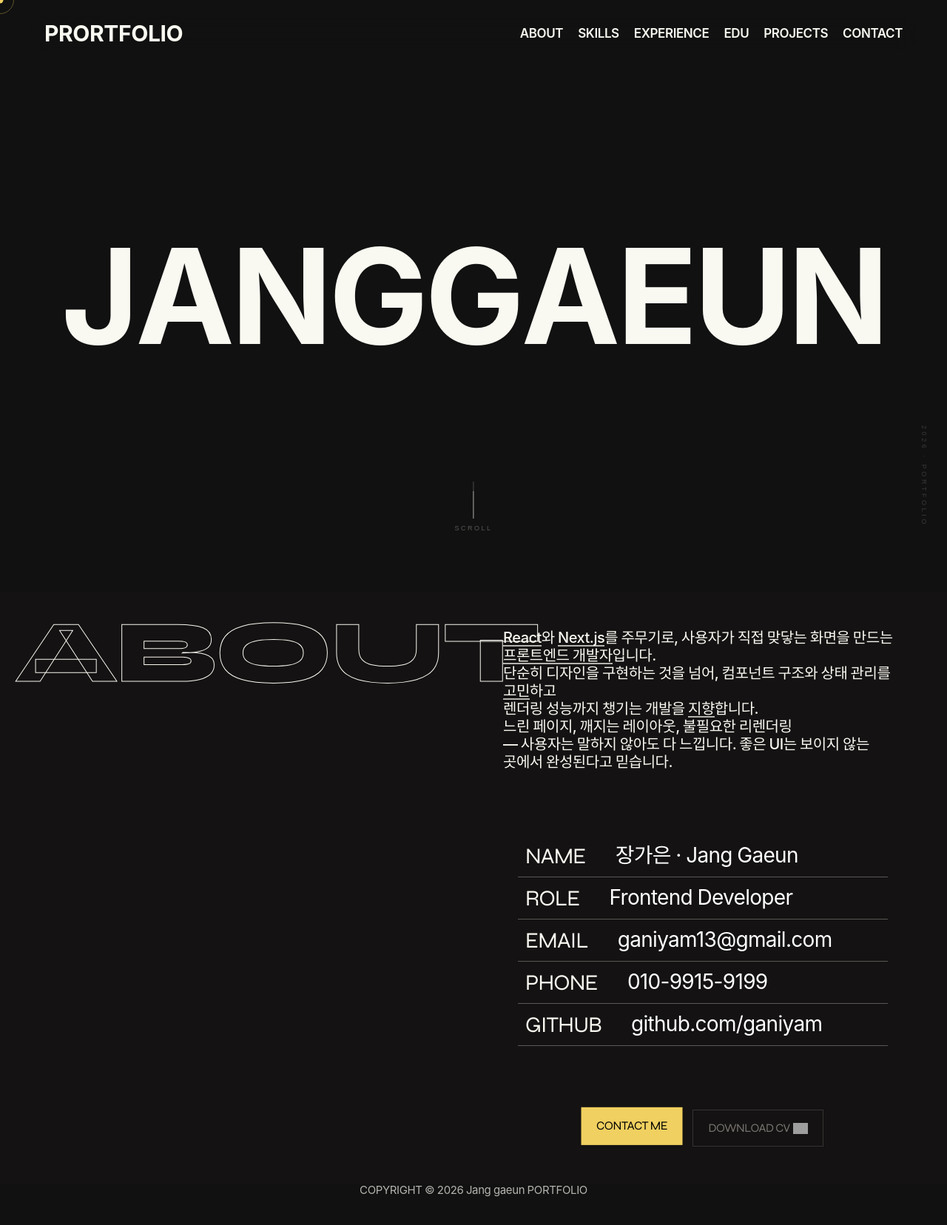
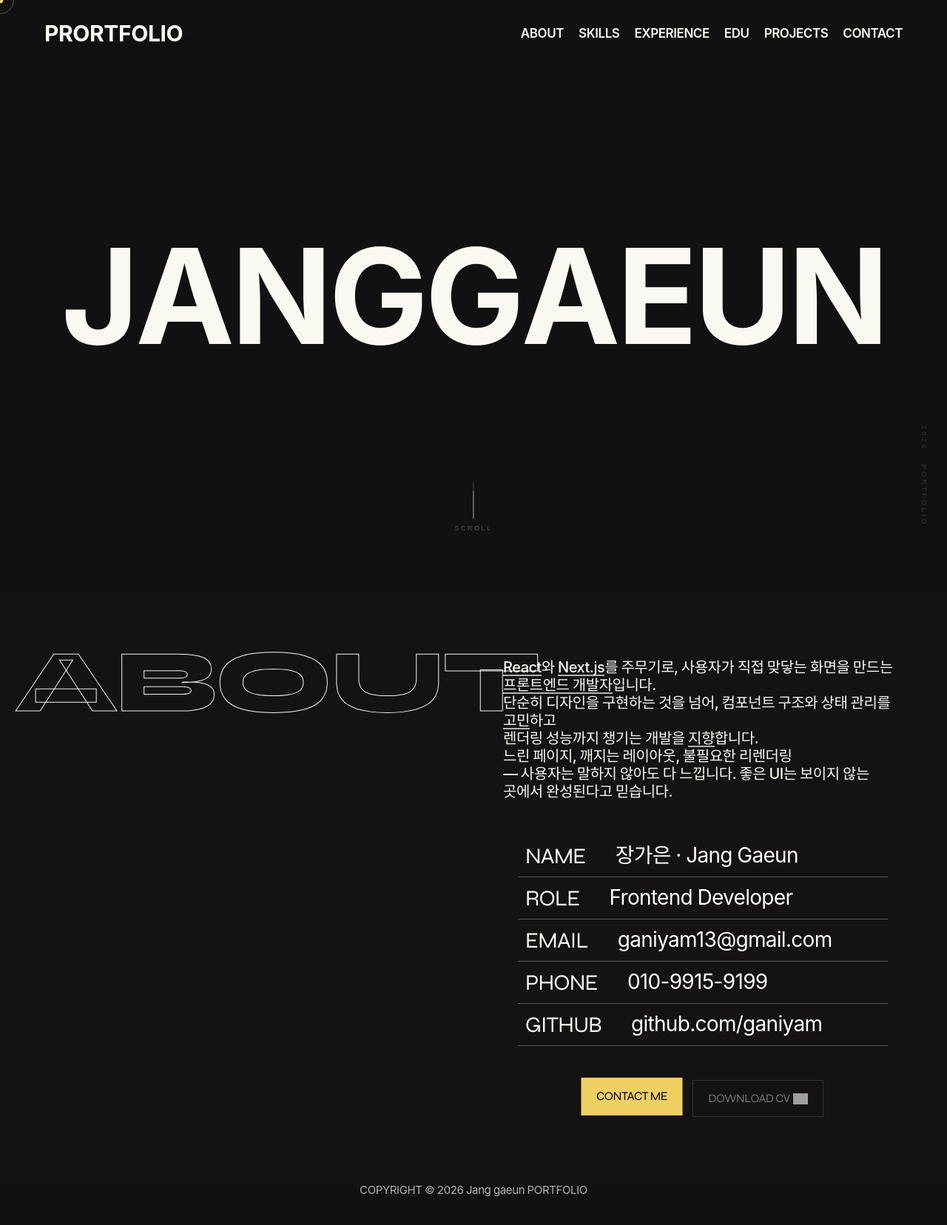
Before and after one commit to ganiyam/portfolio, a Next.js app: page / in a window 1280 px wide. Shown: the top 1656 px of the page at 74% size. Built offline with nearby package versions, Linux system fonts and the light colour scheme; grey boxes are pictures that could not be loaded; a web font is replaced by a local one.

Commit message:
fix: about sec 1차 완료

```diff
--- a/src/app/globals.css
+++ b/src/app/globals.css
@@ -58,7 +58,7 @@ html {
   align-items: center;
   gap: 20px;
 }
-.header_nav_list li a {
+.header_nav_list li button {
   font-weight: 600;
   color: rgb(249, 248, 241);
   font-size: 17px;
--- a/src/components/About.tsx
+++ b/src/components/About.tsx
@@ -27,13 +27,14 @@ export default function About() {
   }, []);
   return (
     <motion.section
+      id="about"
       style={{
         position: "absolute",
         left: 0,
         top: "100vh",
         width: "100%",
         height: "100vh",
-        padding: "10px 20px",
+        padding: "50px 20px",
         zIndex: 2,
         background: "#141212",
         display: "flex",
--- a/src/components/Nav.tsx
+++ b/src/components/Nav.tsx
@@ -29,7 +29,15 @@ export default function Nav() {
       <ul className="header_nav_list">
         {links.map((l) => (
           <li key={l.href}>
-            <Link href={l.href}>{l.label}</Link>
+            <button
+              type="button"
+              onClick={() => {
+                const el = document.querySelector(l.href);
+                el?.scrollIntoView({ behavior: "smooth" });
+              }}
+            >
+              {l.label}
+            </button>
           </li>
         ))}
         {/* <li>
```
